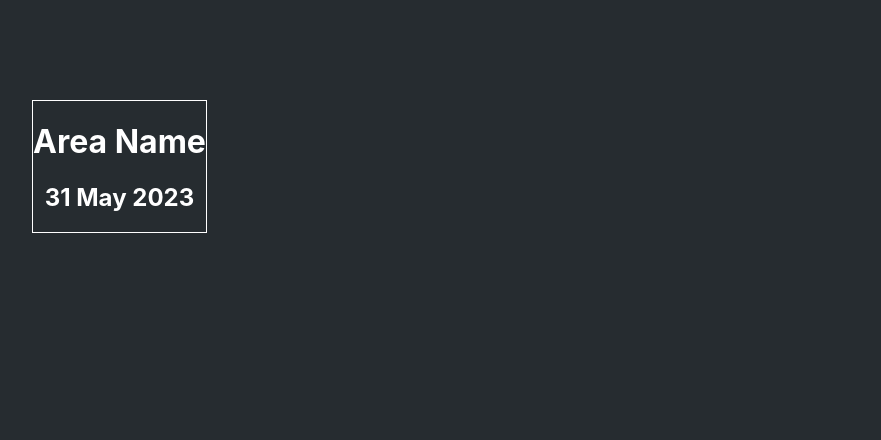
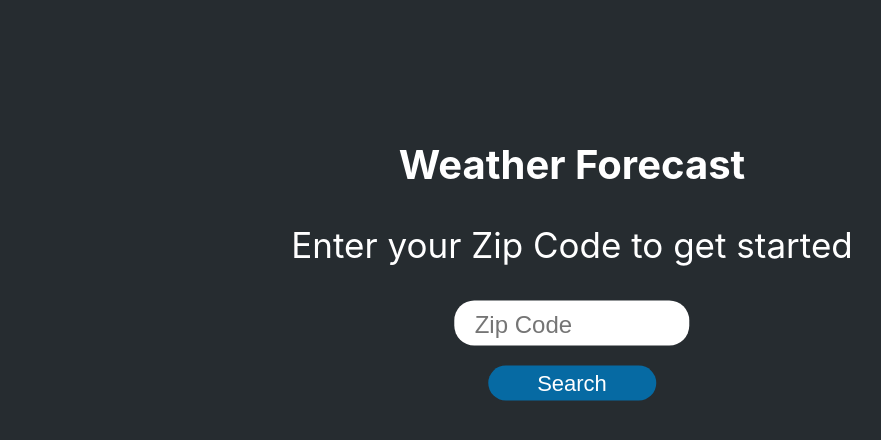
Before and after one commit to DaleWillemse/Weather-App, a React (Create React App) app in the folder app/: page / in a window 1280 px wide. Shown: the top 440 px of the page, without its empty margins (68-949 px from the left). Built offline with nearby package versions, Linux system fonts and the light colour scheme.

Commit message:
starting css for WeatherPage

```diff
--- a/app/src/index.js
+++ b/app/src/index.js
@@ -9,8 +9,8 @@ const root = ReactDOM.createRoot(document.getElementById("root"));
 
 root.render(
   <React.StrictMode>
-    {/* <App /> */}
-    <WeatherPage />
+    <App />
+    {/* <WeatherPage /> */}
   </React.StrictMode>
 );
 
```
